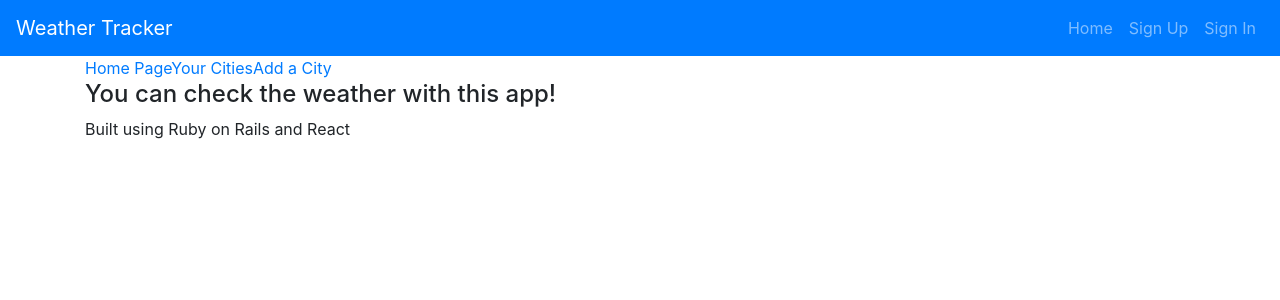
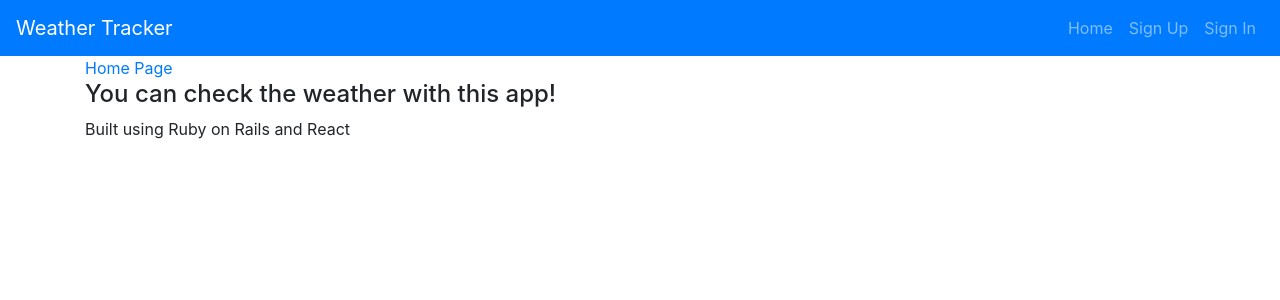
Before and after one commit to rypatel126/react-weather-client, a React app: page /#/ in a window 1280 px wide. Shown: the top 300 px of the page. Built offline with nearby package versions, Linux system fonts and the light colour scheme.

Commit message:
Updated header to account to Authorization
Added the routes which require a user to be signed in, to the
header so that you can only show and view cities after
you have signed in

```diff
--- a/src/components/Header/Header.js
+++ b/src/components/Header/Header.js
@@ -6,6 +6,8 @@ const authenticatedOptions = (
   <Fragment>
     <Nav.Link href="#change-password">Change Password</Nav.Link>
     <Nav.Link href="#sign-out">Sign Out</Nav.Link>
+    <Nav.Link href="#cities">Your Cities</Nav.Link>
+    <Nav.Link href="#create-city">Add a City</Nav.Link>
   </Fragment>
 )
 
--- a/src/components/shared/Nav.js
+++ b/src/components/shared/Nav.js
@@ -4,9 +4,10 @@ import { Link } from 'react-router-dom'
 const Nav = () => (
   <nav>
     <Link to="/">Home Page</Link>
-    <Link to="/cities">Your Cities</Link>
-    <Link to="/create-city">Add a City</Link>
   </nav>
 )
 
+// <Link to="/cities">Your Cities</Link>
+// <Link to="/create-city">Add a City</Link>
+
 export default Nav
```
